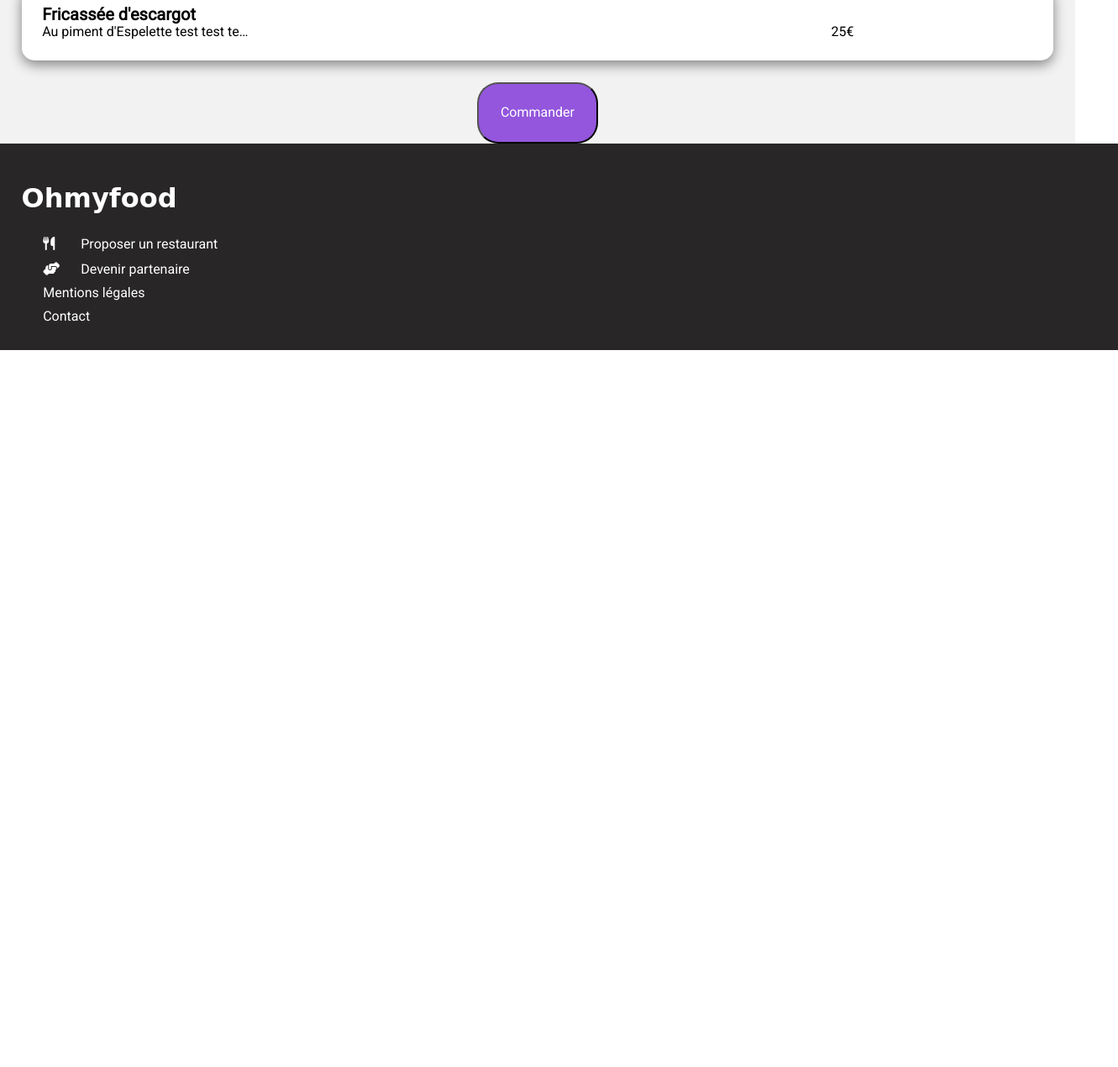
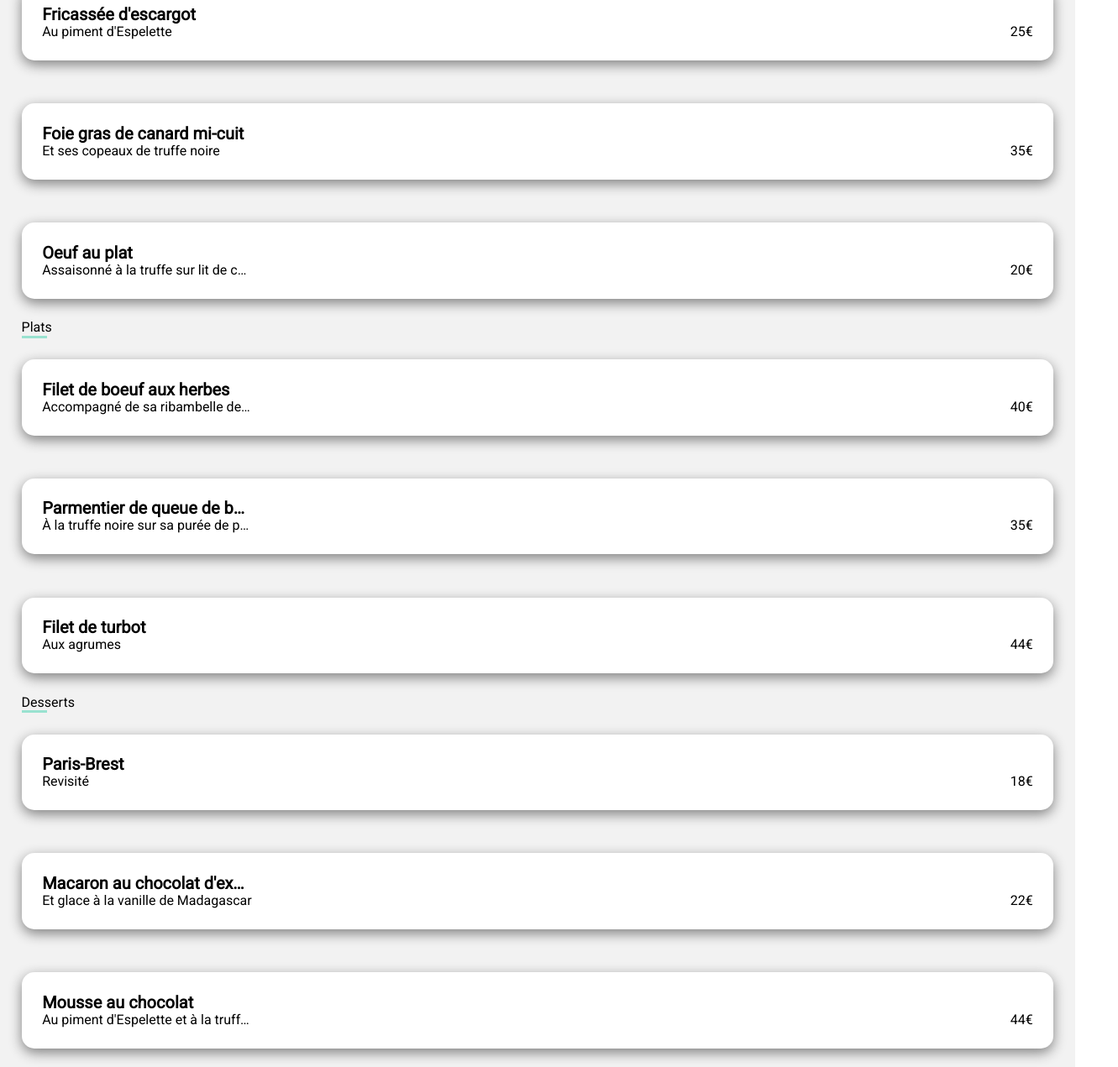
Before and after one commit to helopia/OhmyFood, a plain HTML site: page restaurantpalette.html in a window 1280 px wide. Shown: the part 460-1731 px from the top of the page at 84% size, 1331 px wide, since content can reach past the window. Before the commit the page ends 877 px from the top, so only its background shows below. Drawn offline with nearby package versions, Linux system fonts and the light colour scheme; files that its build step writes are made by us from their sources; a web font is replaced by a local one.

Commit message:
duplication card resto

```diff
--- a/restaurantpalette.html
+++ b/restaurantpalette.html
@@ -28,9 +28,77 @@
         <div class="menus__card">
             <div class="menus__card--text">
                 <div class="sizing">Fricassée d'escargot</div>
-                <div>Au piment d'Espelette test test test test testest test test test testest test test test test</div>
+                <div>Au piment d'Espelette</div>
             </div>
             <div class="menus__card--price">25€</div>
+            <div class="menus__card--checkbox"><i class="fas fa-check"></i></div>
+        </div>
+        <div class="menus__card">
+            <div class="menus__card--text">
+                <div class="sizing">Foie gras de canard mi-cuit</div>
+                <div>Et ses copeaux de truffe noire</div>
+            </div>
+            <div class="menus__card--price">35€</div>
+            <div class="menus__card--checkbox"><i class="fas fa-check"></i></div>
+        </div>
+        <div class="menus__card">
+            <div class="menus__card--text">
+                <div class="sizing">Oeuf au plat</div>
+                <div>Assaisonné à la truffe sur lit de caviar</div>
+            </div>
+            <div class="menus__card--price">20€</div>
+            <div class="menus__card--checkbox"><i class="fas fa-check"></i></div>
+        </div>
+        <div class="menus__subtitle">Plats</div>
+        <div class="menus__tiret"></div>
+        <div class="menus__card">
+            <div class="menus__card--text">
+                <div class="sizing">Filet de boeuf aux herbes</div>
+                <div>Accompagné de sa ribambelle de légumes</div>
+            </div>
+            <div class="menus__card--price">40€</div>
+            <div class="menus__card--checkbox"><i class="fas fa-check"></i></div>
+        </div>
+        <div class="menus__card">
+            <div class="menus__card--text">
+                <div class="sizing">Parmentier de queue de boeuf</div>
+                <div>À la truffe noire sur sa purée de panais</div>
+            </div>
+            <div class="menus__card--price">35€</div>
+            <div class="menus__card--checkbox"><i class="fas fa-check"></i></div>
+        </div>
+        <div class="menus__card">
+            <div class="menus__card--text">
+                <div class="sizing">Filet de turbot</div>
+                <div>Aux agrumes</div>
+            </div>
+            <div class="menus__card--price">44€</div>
+            <div class="menus__card--checkbox"><i class="fas fa-check"></i></div>
+        </div>
+        <div class="menus__subtitle">Desserts</div>
+        <div class="menus__tiret"></div>
+        <div class="menus__card">
+            <div class="menus__card--text">
+                <div class="sizing">Paris-Brest</div>
+                <div>Revisité</div>
+            </div>
+            <div class="menus__card--price">18€</div>
+            <div class="menus__card--checkbox"><i class="fas fa-check"></i></div>
+        </div>
+        <div class="menus__card">
+            <div class="menus__card--text">
+                <div class="sizing">Macaron au chocolat d'exception</div>
+                <div>Et glace à la vanille de Madagascar</div>
+            </div>
+            <div class="menus__card--price">22€</div>
+            <div class="menus__card--checkbox"><i class="fas fa-check"></i></div>
+        </div>
+        <div class="menus__card">
+            <div class="menus__card--text">
+                <div class="sizing">Mousse au chocolat</div>
+                <div>Au piment d'Espelette et à la truffe noire</div>
+            </div>
+            <div class="menus__card--price">44€</div>
             <div class="menus__card--checkbox"><i class="fas fa-check"></i></div>
         </div>
         <div class="menus__button" id="menus__button"><button class="button">Commander</button></div>
--- a/sass/layout/_footer.scss
+++ b/sass/layout/_footer.scss
@@ -4,7 +4,6 @@
   flex-direction: column;
   width: 100%;
   color: white;
-  padding: 2%;
   &__link{
     display: flex;
     flex-direction: row;
@@ -14,7 +13,7 @@
     margin-top: 5px;
   }
   & a{
-    margin-left: 2%;
+    padding-left: 2%;
     & i{
       padding-right: 2%;
     }
--- a/sass/layout/_menus.scss
+++ b/sass/layout/_menus.scss
@@ -44,7 +44,7 @@
       flex-grow: 3;
 
       & div{
-        max-width: 250px;
+        width: 250px;
         text-overflow: ellipsis;
         white-space: nowrap;
         overflow: hidden;
@@ -53,6 +53,7 @@
     &--price{
       display: flex;
       align-items: flex-end;
+      justify-content: flex-end;
       margin: 2%;
       flex-grow: 1;
     }
```
